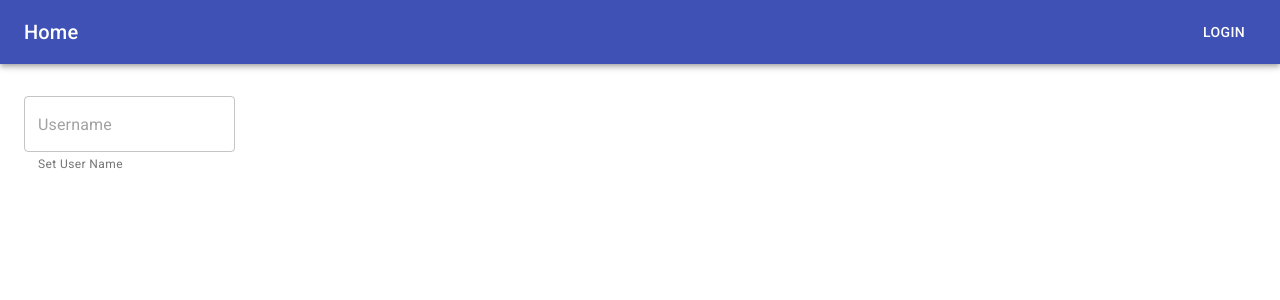
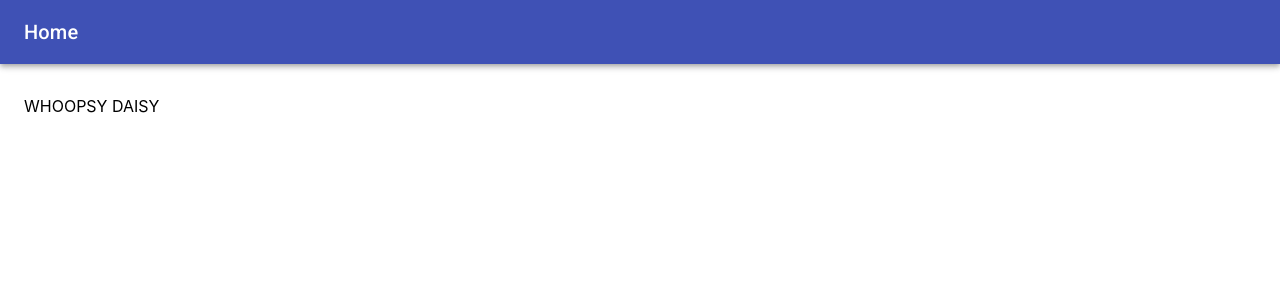
Before and after one commit to pramodsum/GHC20-React-Template, a React (Create React App) app: page /login in a window 1280 px wide. Shown: the top 300 px of the page. Built offline with nearby package versions, Linux system fonts and the light colour scheme.

Commit message:
Import taco api

```diff
--- a/package.json
+++ b/package.json
@@ -15,6 +15,7 @@
     "@types/react-router-dom": "^5.1.3",
     "react": "^16.13.0",
     "react-dom": "^16.13.0",
+    "react-markdown": "^4.3.1",
     "react-router-dom": "^5.1.2",
     "react-scripts": "3.4.0",
     "typeface-roboto": "^0.0.75",
--- a/src/App.tsx
+++ b/src/App.tsx
@@ -5,14 +5,11 @@ import { BrowserRouter as Router, Switch, Route } from "react-router-dom";
 
 import NotFoundPage from "./routes/NotFoundPage";
 import Homepage from "./routes/Homepage";
-import LoginPage from "./routes/LoginPage";
 
 const App: React.FC = () => (
   <Router>
     <Switch>
-      <Route path="/login" component={LoginPage} />
-      <Route path="/account" component={LoginPage} />
-      <Route path="/" component={Homepage} />
+      <Route exact path="/" component={Homepage} />
       <Route path="*" component={NotFoundPage} />
     </Switch>
   </Router>
--- a/src/components/Layout.tsx
+++ /dev/null
@@ -1,48 +0,0 @@
-import React from "react";
-import "typeface-roboto";
-
-import {
-  Container,
-  AppBar,
-  Typography,
-  Toolbar,
-  Box,
-  Button
-} from "@material-ui/core";
-
-import "./Layout.css";
-
-const Layout: React.FC = ({ children }) => {
-  const [userName] = React.useState<string | null>(
-    localStorage.getItem("ghc20-username")
-  );
-
-  return (
-    <>
-      <AppBar position="static">
-        <Toolbar>
-          <Typography className="title" variant="h6">
-            Home
-          </Typography>
-          {userName ? (
-            <Box>
-              <Typography variant="body1">{userName}</Typography>
-              <Button color="inherit" href="/login">
-                {`Not ${userName}?`}
-              </Button>
-            </Box>
-          ) : (
-            <Button color="inherit" href="/login">
-              Login
-            </Button>
-          )}
-        </Toolbar>
-      </AppBar>
-      <Container maxWidth="lg">
-        <Box py={4}>{children}</Box>
-      </Container>
-    </>
-  );
-};
-
-export default Layout;
--- /dev/null
+++ b/src/components/Layout/Layout.tsx
@@ -0,0 +1,23 @@
+import React from "react";
+import "typeface-roboto";
+
+import { Container, AppBar, Typography, Toolbar, Box } from "@material-ui/core";
+
+import "./Layout.css";
+
+const Layout: React.FC = ({ children }) => (
+  <>
+    <AppBar position="static">
+      <Toolbar>
+        <Typography className="title" variant="h6">
+          Home
+        </Typography>
+      </Toolbar>
+    </AppBar>
+    <Container maxWidth="lg">
+      <Box py={4}>{children}</Box>
+    </Container>
+  </>
+);
+
+export default Layout;
--- /dev/null
+++ b/src/components/ToppingCard/ToppingCard.css
@@ -0,0 +1,13 @@
+.topping-card {
+  width: 240px;
+  margin: 10px;
+}
+
+.topping-card:hover {
+  background: lightgreen;
+}
+
+.topping-card h1 {
+  font-size: 24px;
+  text-transform: capitalize;
+}
--- /dev/null
+++ b/src/components/ToppingCard/ToppingCard.tsx
@@ -0,0 +1,30 @@
+import React from "react";
+import { Card, CardContent } from "@material-ui/core";
+import ReactMarkdown from "react-markdown";
+
+import "./ToppingCard.css";
+
+export type Topping = {
+  name: string;
+  slug: string;
+  recipe: string;
+  url: string;
+};
+
+const shortenString = (str: string, maxLen: number, separator = " ") => {
+  if (str.length <= maxLen) return str;
+  return str.substr(0, str.lastIndexOf(separator, maxLen));
+};
+
+const ToppingCard: React.FC<{ topping: Topping }> = ({ topping }) => (
+  <Card
+    onClick={() => window.location.assign(`/topping/${topping.slug}`)}
+    className="topping-card"
+  >
+    <CardContent>
+      <ReactMarkdown source={`${shortenString(topping.recipe, 200)}...`} />
+    </CardContent>
+  </Card>
+);
+
+export default ToppingCard;
--- /dev/null
+++ b/src/components/ToppingsList/ToppingsList.css
@@ -0,0 +1,4 @@
+.toppings-list {
+  display: flex;
+  flex-wrap: wrap;
+}
--- /dev/null
+++ b/src/components/ToppingsList/ToppingsList.tsx
@@ -0,0 +1,16 @@
+import React from "react";
+
+import "./ToppingsList.css";
+import ToppingCard, { Topping } from "../ToppingCard/ToppingCard";
+import { List } from "@material-ui/core";
+
+const ToppingsList: React.FC<{ toppings: Array<Topping> }> = ({ toppings }) => (
+  <List className="toppings-list">
+    {toppings.map(topping => (
+      <ToppingCard topping={topping} />
+    ))}
+  </List>
+);
+//<pre>{JSON.stringify(toppings, null, 2)}</pre>;
+
+export default ToppingsList;
--- a/src/routes/Homepage.tsx
+++ b/src/routes/Homepage.tsx
@@ -1,10 +1,23 @@
 import React from "react";
 import "typeface-roboto";
 
-import Layout from "../components/Layout";
+import Layout from "../components/Layout/Layout";
+import ToppingsList from "../components/ToppingsList/ToppingsList";
+import { Typography } from "@material-ui/core";
+import { Topping } from "../components/ToppingCard/ToppingCard";
 
 const Homepage: React.FC = () => {
-  return <Layout>This has a list of stuff</Layout>;
+  const [toppings, setToppings] = React.useState<Array<Topping>>([]);
+  fetch("http://taco-randomizer.herokuapp.com/condiments/")
+    .then(response => response.json())
+    .then(setToppings);
+
+  return (
+    <Layout>
+      <Typography variant="h3">Taco Toppings</Typography>
+      <ToppingsList toppings={toppings} />
+    </Layout>
+  );
 };
 
 export default Homepage;
--- a/src/routes/LoginPage.tsx
+++ /dev/null
@@ -1,27 +0,0 @@
-import React from "react";
-import "typeface-roboto";
-
-import { TextField, FormControl } from "@material-ui/core";
-
-import Layout from "../components/Layout";
-
-const LoginPage: React.FC = () => {
-  const [userName, setUserName] = React.useState<string | null>(
-    localStorage.getItem("ghc20-username")
-  );
-  return (
-    <Layout>
-      <FormControl>
-        <TextField
-          helperText="Set User Name"
-          variant="outlined"
-          placeholder="Username"
-          value={userName}
-          onChange={e => setUserName(e.target.value)}
-        />
-      </FormControl>
-    </Layout>
-  );
-};
-
-export default LoginPage;
--- a/src/routes/NotFoundPage.tsx
+++ b/src/routes/NotFoundPage.tsx
@@ -1,7 +1,7 @@
 import React from "react";
 import "typeface-roboto";
 
-import Layout from "../components/Layout";
+import Layout from "../components/Layout/Layout";
 
 const NotFoundPage: React.FC = () => {
   return <Layout>WHOOPSY DAISY</Layout>;
```
Also changed, not shown: src/components/Layout/Layout.css (renamed from src/components/Layout.css), 2 other files (tests, documents, lock files or other folders).
